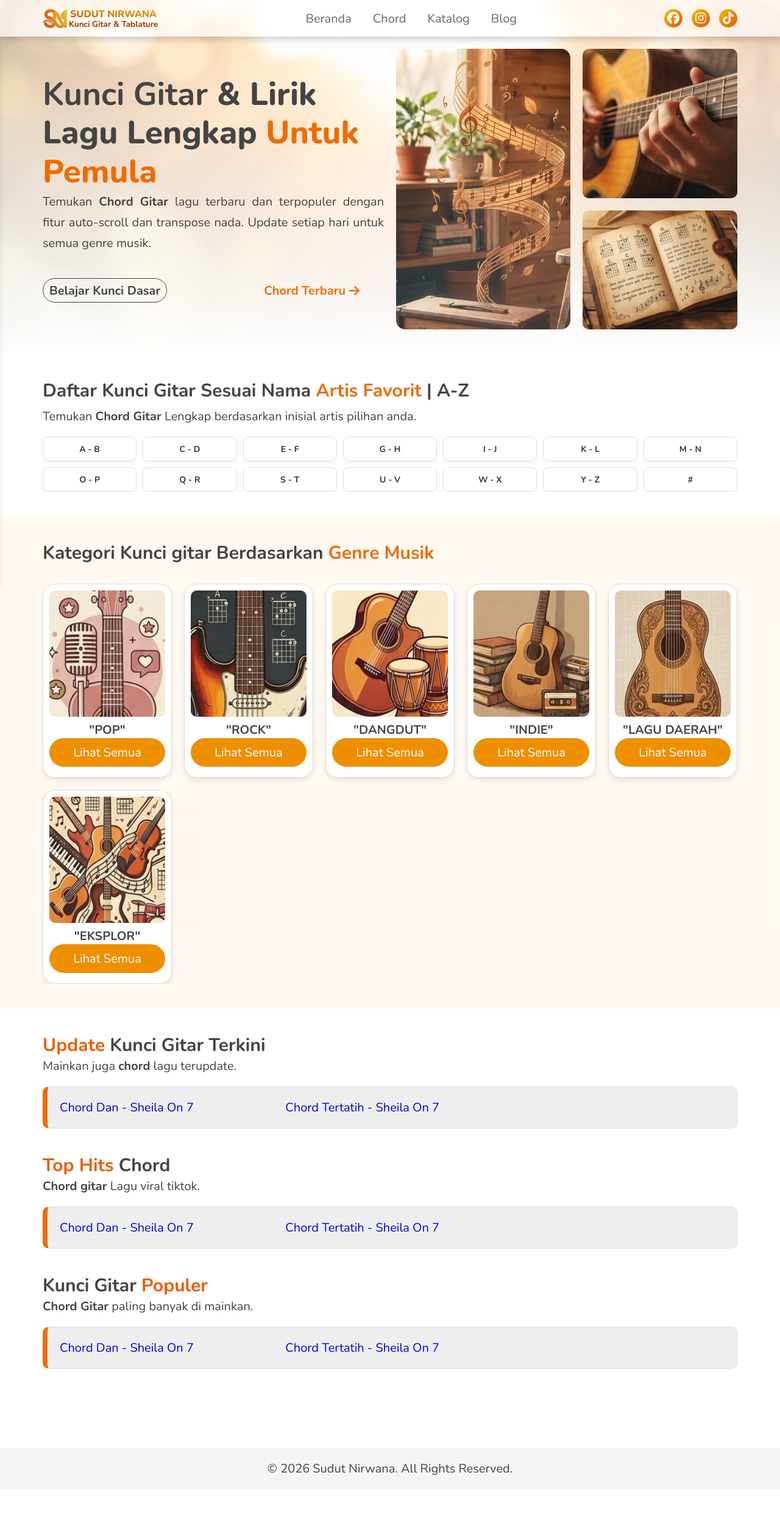
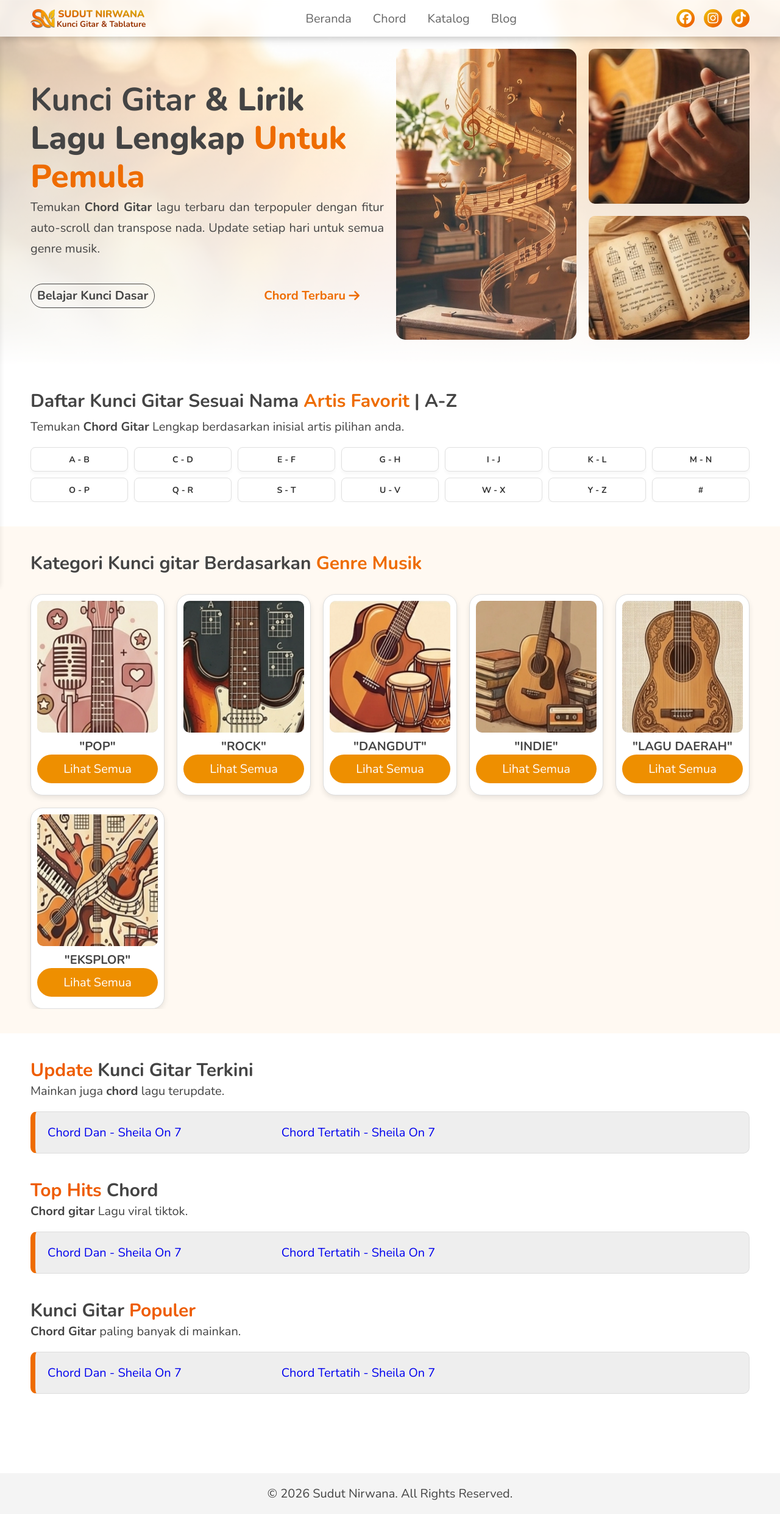
Before and after one commit to sudut-nirwana/sudut-nirwana-main, a Jekyll site: the page built from index.html, in a window 1280 px wide. Shown: the whole page at 61% size. Built offline with Jekyll 4.4.1, drawn with Linux system fonts in a browser that asks for light colours; before the commit the page ends 2441 px from its top, so only the background shows below that.

Commit message:
Update style.css

```diff
--- a/assets/css/style.css
+++ b/assets/css/style.css
@@ -68,7 +68,7 @@ html.no-scroll{
 }
 .container{
    width: 100%;
-   padding: 0 20px;
+   padding: 0 5px;
    overflow: hidden;
 }
 /*global style end*/
@@ -579,7 +579,7 @@ html.no-scroll{
 /*media query layar tablet*/
 @media(min-width: 768px){
    .container{
-      padding: 0 20px;
+      padding: 0 8px;
       margin: auto;
    }
 /*header style*/
@@ -663,7 +663,7 @@ html.no-scroll{
 @media(min-width: 1024px){
    .container{
       max-width: 1200px;
-      padding: 0 30px;
+      padding: 0 10px;
       margin: auto;
    }
 /*header style*/
```
